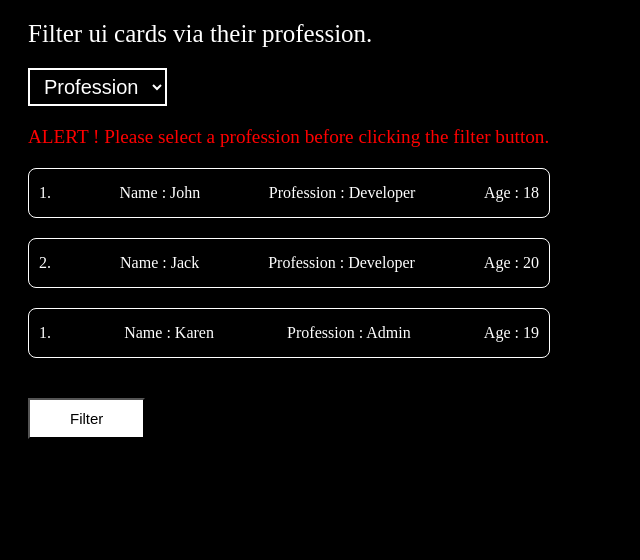
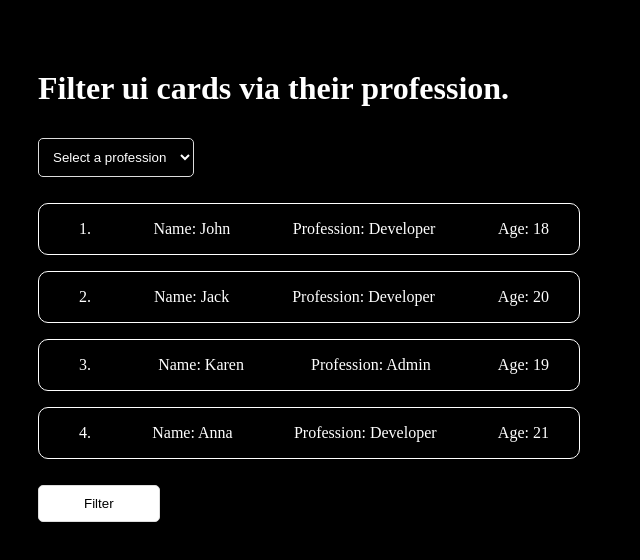
Before and after one commit to dinneshkumar9/JavaScript-Project-Filter, a plain HTML site: page index.html in a window 1280 px wide. Shown: the whole page, without its empty margins (0-640 px from the left). Drawn offline with Linux system fonts and the light colour scheme.

Commit message:
javascript done, with help of friend

```diff
--- a/index.html
+++ b/index.html
@@ -5,48 +5,20 @@
     <meta http-equiv="X-UA-Compatible" content="IE=edge">
     <meta name="viewport" content="width=device-width, initial-scale=1.0">
     <link rel="stylesheet" href="styles.css">
-    <title>Filter UI cards</title>
+    <title>List and filter</title>
 </head>
 <body>
 
-        <!-- UI cards with filters -->
-        <div id="heading">Filter ui cards via their profession.</div>
-
-
-        <!-- there are two professions - developer and admin. One must be selected to get the details -->
-        <div id="pro"><select name="profession">
-            <option disabled selected>Profession</option>
-            <option value="developer">developer</option>
-            <option value="admin">admin</option>
+    <div id="container">
+        <h1>Filter ui cards via their profession.</h1>
+        <select id="profession-select" class="profession-select">
+          <option value="">Select a profession</option>
+          <option value="Developer">Developer</option>
+          <option value="Admin">Admin</option>
         </select>
-    </div>
-        <!-- this is alerts the user and asks them to select any profession to proceed -->
-        <div><p id="alert">ALERT ! Please select a profession before clicking the filter button.</p></div>
-
-        <!-- Details of selected profession -->
-        <div class="container">
-        <div class="developer">
-            <div id="1">1. </div>
-            <div id="name">Name : John </div>
-            <div id="profession">Profession : Developer</div>
-            <div id="age">Age : 18</div>
-        </div>
-        <div class="developer">
-            <div id="2">2. </div>
-            <div id="name">Name : Jack </div>
-            <div id="profession">Profession : Developer</div>
-            <div id="age">Age : 20</div>
-        </div>
-        <div class="admin">
-            <div id="1">1. </div>
-            <div id="name">Name : Karen </div>
-            <div id="profession">Profession : Admin</div>
-            <div id="age">Age : 19</div>
-        </div>
-    </div>
-        <!-- Filter button -->
-        <button id="filter" type="button">Filter</button>
-
+        <div id="card-container"></div>
+        <button id="filter-button" class="filter-button">Filter</button>
+      </div>
 
 
     <script src="script.js"></script>
--- a/script.js
+++ b/script.js
@@ -0,0 +1,73 @@
+let array = [
+    { id: 1, name: "John", age: "18", profession: "Developer" },
+    { id: 2, name: "Jack", age: "20", profession: "Developer" },
+    { id: 3, name: "Karen", age: "19", profession: "Admin" },
+  ];
+
+  // Use map() to convert all ages to numbers
+  array = array.map((item) => {
+    return {
+      id: item.id,
+      name: item.name,
+      age: parseInt(item.age), // Convert age to number
+      profession: item.profession,
+    };
+  });
+
+  // Use forEach() to update john's age to 19
+  array.forEach((item) => {
+    if (item.name === "john") {
+      item.age = 19;
+    }
+  });
+
+  // Use spread operator to add a new object to the array
+  array = [...array, { id: 4, name: "Anna", age: 21, profession: "Developer" }];
+
+  // Use forEach() to render the cards in the UI
+  array.forEach((item) => {
+    // Create the HTML for the card
+    let cardHtml = `
+          <ul id="card-design">
+              <li class="adjust">${item.id}.</li>
+              <li class="adjust">Name: ${item.name}</li>
+              <li class="adjust">Profession: ${item.profession}</li>
+              <li class="adjust">Age: ${item.age}</li>
+          </ul>
+      `;
+
+    // Append the card HTML to the container element in the UI
+    document.getElementById("card-container").innerHTML += cardHtml;
+  });
+
+  // Use filter() to filter the array based on the selected profession
+  document.getElementById("filter-button").addEventListener("click", () => {
+    // Get the selected profession
+    let profession = document.getElementById("profession-select").value;
+
+    // Check if a profession was selected
+    if (profession === "") {
+      alert("Please select a profession before clicking the button");
+      return;
+    }
+
+    // Use filter() to get only the objects with the selected profession
+    let filteredArray = array.filter((item) => item.profession === profession);
+
+    // Update the UI to show only the filtered cards
+    document.getElementById("card-container").innerHTML = "";
+    filteredArray.forEach((item) => {
+      // Create the HTML for the card
+      let cardHtml = `
+          <ul id="card-design">
+          <li class="adjust">ID: ${item.id}.</li>
+          <li class="adjust">Name: ${item.name}</li>
+          <li class="adjust">Age: ${item.age}</li>
+          <li class="adjust">Profession: ${item.profession}</li>
+      </ul>
+          `;
+
+      // Append the card HTML to the container element in the UI
+      document.getElementById("card-container").innerHTML += cardHtml;
+    });
+  });
--- a/styles.css
+++ b/styles.css
@@ -1,65 +1,47 @@
-*{
-
-    background: black;
-    color: white;
+body{
+    background-color: black;
+    color:white;
 }
 
-#heading{
-    font-size: 25px;
-    margin: 20px;
+#container {
+    margin-left:30px;
+    width: 500px;
+    margin-top:70px;
+  }
 
-}
+  /* Styles for the filter button */
+  .filter-button {
+    padding: 10px 45px;
+    border: 1px solid #ddd;
+    border-radius: 5px;
+    background-color: #fff;
+    cursor: pointer;
+    margin-top:10px;
+  }
 
-select{
-    border: 2px solid white;
-    padding: 5px 10px;
-    font-size: 20px;
-}
+  /* Styles for the profession select */
+  .profession-select {
+    margin-top:10px;
+    margin-bottom:10px;
+    padding: 10px;
+    border: 1px solid #ddd;
+    border-radius: 5px;
+    background-color: #000;
+    color:white;
+  }
 
-#pro{
-    margin: 20px;
-
-}
-
-#alert{
-    /* display: none; */
-    margin: 20px;
-    color: red;
-    font-size: larger;
-}
-
-.developer{
+#card-design{
+    width: 500px;
+    height: 50px;
     display: flex;
+    list-style-type: none;
     border: 1px solid white;
-    justify-content:space-between;
-    max-width: 500px;
-    margin: 20px;
-    padding: 15px 10px;
-    border-radius: 8px;
+    border-radius: 10px;
+    justify-content: space-between;
+    align-items: center;
 }
 
 
-
-.admin{
-    display: flex;
-    border: 1px solid white;
-    justify-content:space-between;
-    max-width: 500px;
-    margin: 20px;
-    padding: 15px 10px;
-    border-radius: 8px;
+.adjust{
+   padding-right:30px;
 }
-
-button{
-    font-size: 15px;
-    margin: 20px;
-    padding: 10px 40px;
-    background: white;
-    color: black;
-}
-
-button:hover{
-    color: red;
-    background-color: yellow;
-    font-weight: bold;
-}
```
